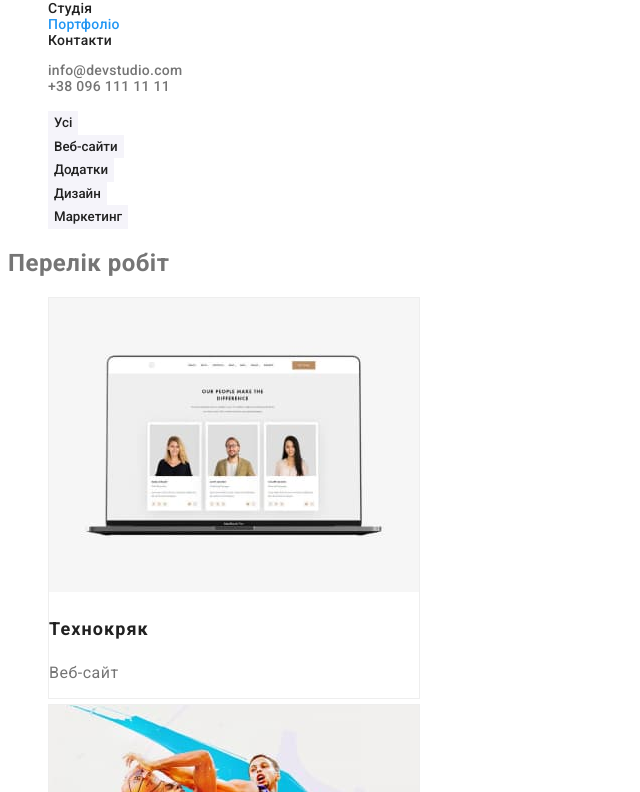
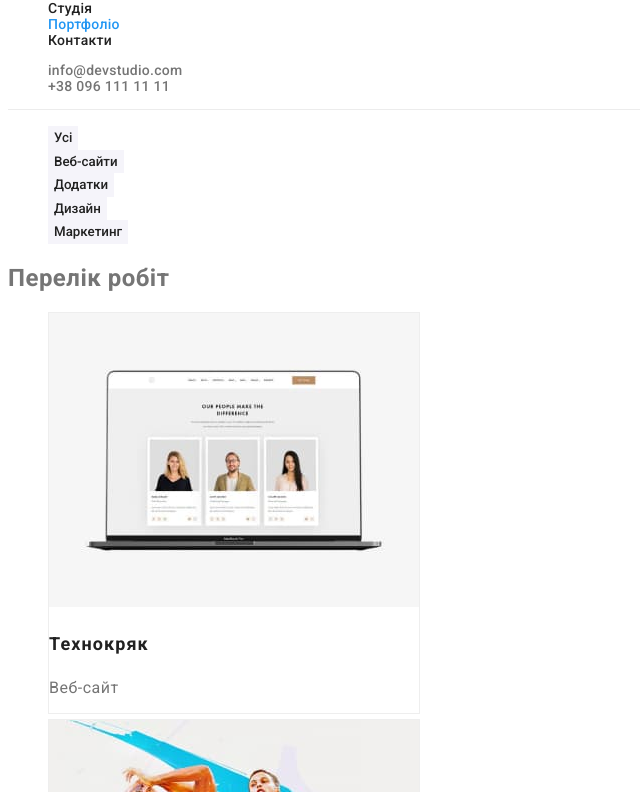
Before and after one commit to MarchenkoNaz/goit-markup-hw-02, a plain HTML site: page portfolio.html in a window 1280 px wide. Shown: the part 52-844 px from the top of the page, without its empty margins (0-640 px from the left). Drawn offline with Linux system fonts and the light colour scheme.

Commit message:
Little changes

```diff
--- a/portfolio.html
+++ b/portfolio.html
@@ -19,7 +19,7 @@
 	<!--
 		! HEADER
 	-->
-	<header class="main-header">
+	<header class="portfolio-header">
 
 		<!--
 	#navigation
--- a/styles/style.css
+++ b/styles/style.css
@@ -49,6 +49,10 @@
   letter-spacing: var(--primary-letter-spacing);
 }
 
+/* #header */
+.portfolio-header {
+  border-bottom: 1px solid #ececec;
+}
 /* #logo */
 .logo {
   font-family: "Raleway", sans-serif;
```
